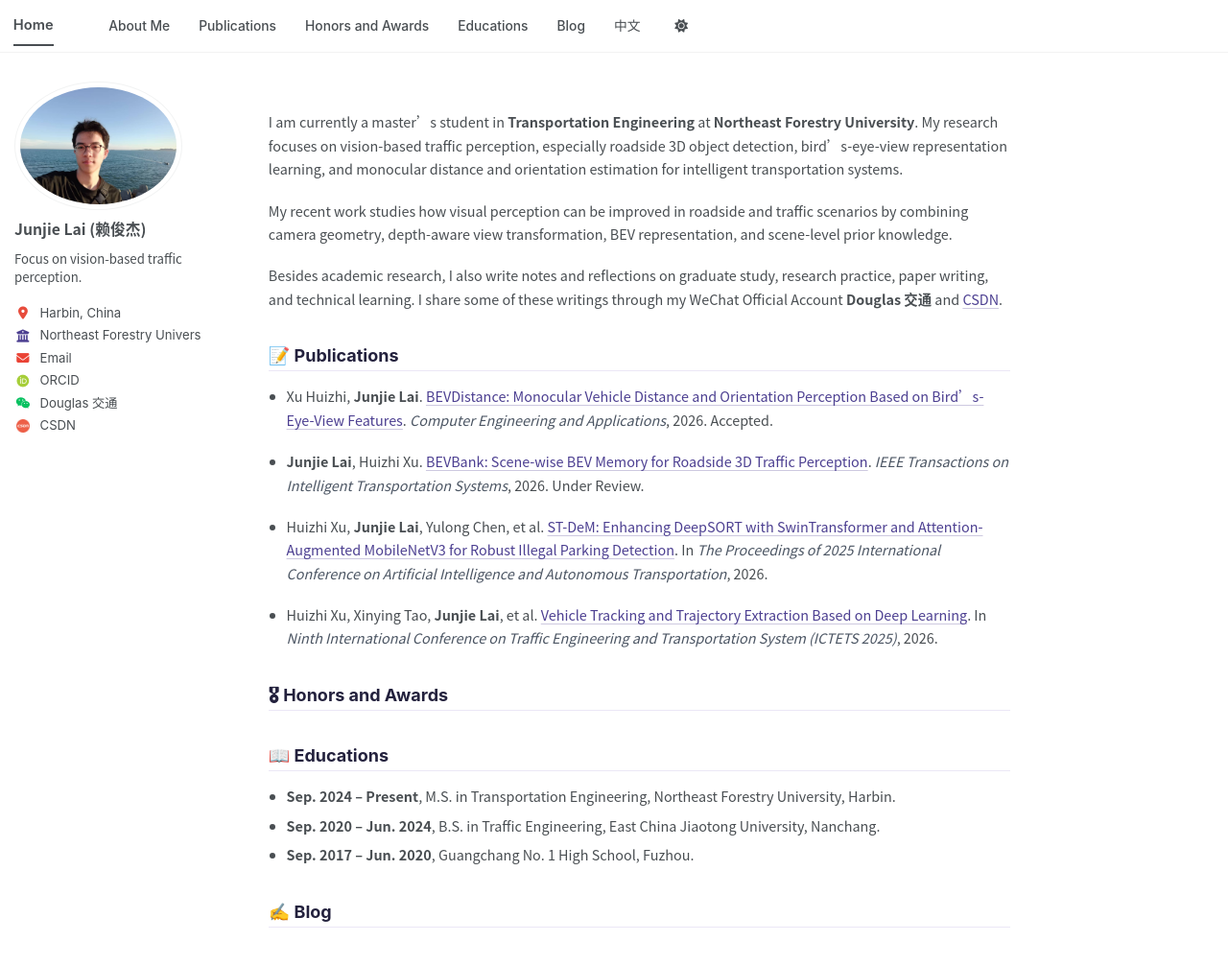
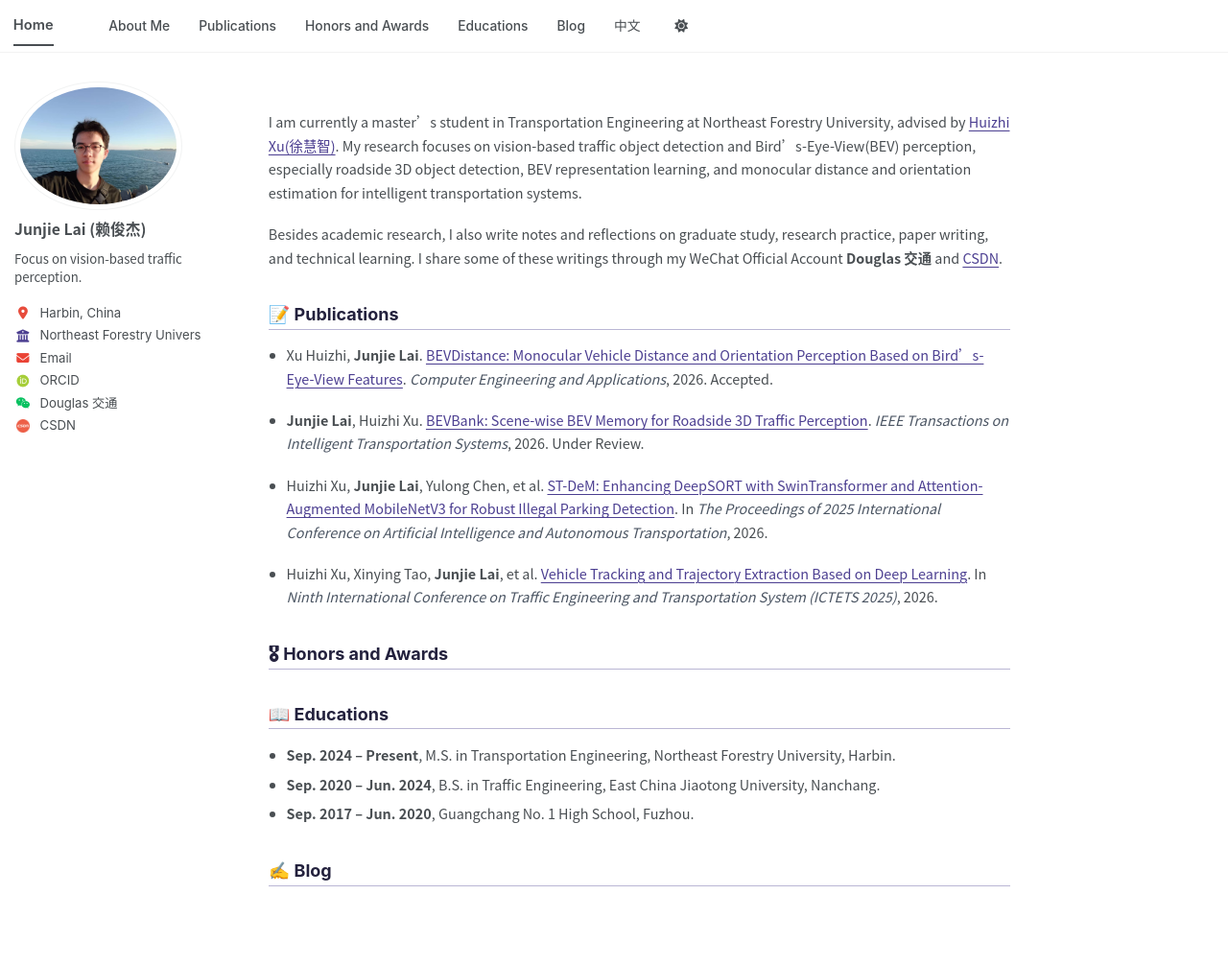
Before and after one commit to Douglassssss/Douglassssss.github.io, a Jekyll site: the page built from _pages/about.md, in a window 1280 px wide and 1043 px high. Shown: the top 1006 px of the window at 96% size. Built offline with Jekyll 4.4.1, drawn with Linux system fonts in a browser that asks for light colours; some web fonts are replaced; a script bundle is joined from its source files by our own code; library files that are not in the unit come from our copies.

Commit message:
Polish homepage style

```diff
--- a/_pages/about.md
+++ b/_pages/about.md
@@ -9,9 +9,7 @@ redirect_from:
 
 <span id="about-me"></span>
 
-I am currently a master's student in **Transportation Engineering** at **Northeast Forestry University**. My research focuses on vision-based traffic perception, especially roadside 3D object detection, bird's-eye-view representation learning, and monocular distance and orientation estimation for intelligent transportation systems.
-
-My recent work studies how visual perception can be improved in roadside and traffic scenarios by combining camera geometry, depth-aware view transformation, BEV representation, and scene-level prior knowledge.
+I am currently a master's student in Transportation Engineering at Northeast Forestry University, advised by [Huizhi Xu(徐慧智)](https://civil.nefu.edu.cn/szdw1/jtys/xhz/grxx1.htm). My research focuses on vision-based traffic object detection and Bird's-Eye-View(BEV) perception, especially roadside 3D object detection, BEV representation learning, and monocular distance and orientation estimation for intelligent transportation systems.
 
 Besides academic research, I also write notes and reflections on graduate study, research practice, paper writing, and technical learning. I share some of these writings through my WeChat Official Account **Douglas 交通** and [CSDN](https://blog.csdn.net/Douglassssssss).
 
@@ -24,7 +22,7 @@ Besides academic research, I also write notes and reflections on graduate study,
 
 - Huizhi Xu, **Junjie Lai**, Yulong Chen, et al. [ST-DeM: Enhancing DeepSORT with SwinTransformer and Attention-Augmented MobileNetV3 for Robust Illegal Parking Detection](). In *The Proceedings of 2025 International Conference on Artificial Intelligence and Autonomous Transportation*, 2026.
 
-- Huizhi Xu, Xinying Tao, **Junjie Lai**, et al. [Vehicle Tracking and Trajectory Extraction Based on Deep Learning](). In *Ninth International Conference on Traffic Engineering and Transportation System (ICTETS 2025)*, 2026.
+- Huizhi Xu, Xinying Tao, **Junjie Lai**, et al. [Vehicle Tracking and Trajectory Extraction Based on Deep Learning](https://doi.org/10.1117/12.3095791). In *Ninth International Conference on Traffic Engineering and Transportation System (ICTETS 2025)*, 2026.
 
 
 ## 🎖 Honors and Awards {#honors-and-awards}
--- a/_sass/_custom.scss
+++ b/_sass/_custom.scss
@@ -468,3 +468,30 @@ body {
 .page__content li em {
   color: var(--site-muted) !important;
 }
+
+/* =========================================================
+   Final link underline intensity
+   ========================================================= */
+
+/* Main content links: keep underline dark by default */
+.page__content a,
+.page__content a:visited {
+  color: var(--site-accent) !important;
+  text-decoration-color: var(--site-accent) !important;
+}
+
+.page__content a:hover {
+  color: var(--site-accent-hover) !important;
+  text-decoration-color: var(--site-accent-hover) !important;
+}
+
+/* Sidebar hover underline: also use a darker underline */
+.author__urls li > a:hover .author-link-text,
+.author__urls li > a.author-csdn-link:hover .author-link-text {
+  text-decoration-color: var(--site-accent) !important;
+}
+
+/* Section title underline: make it slightly clearer */
+.page__content h2 {
+  border-bottom: 1px solid rgba(75, 63, 143, 0.38) !important;
+}
```
Also changed, not shown: _pages/about-zh.md (+1 -3 lines).
